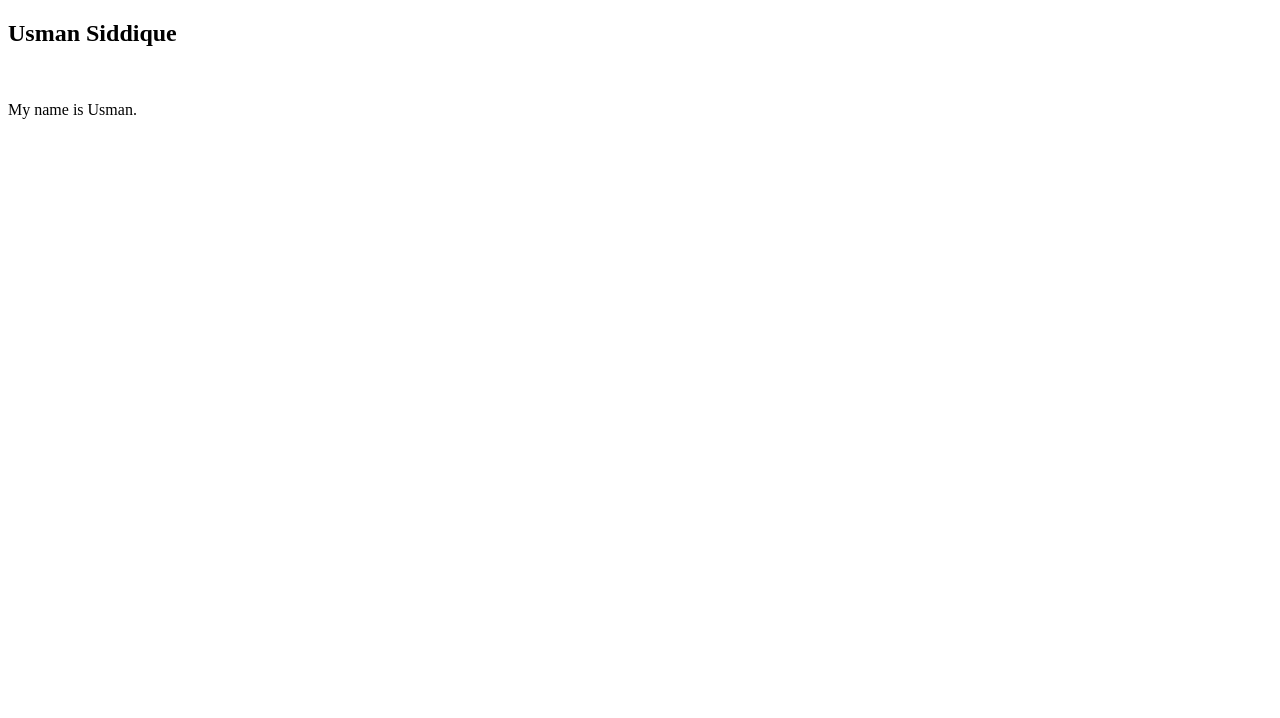
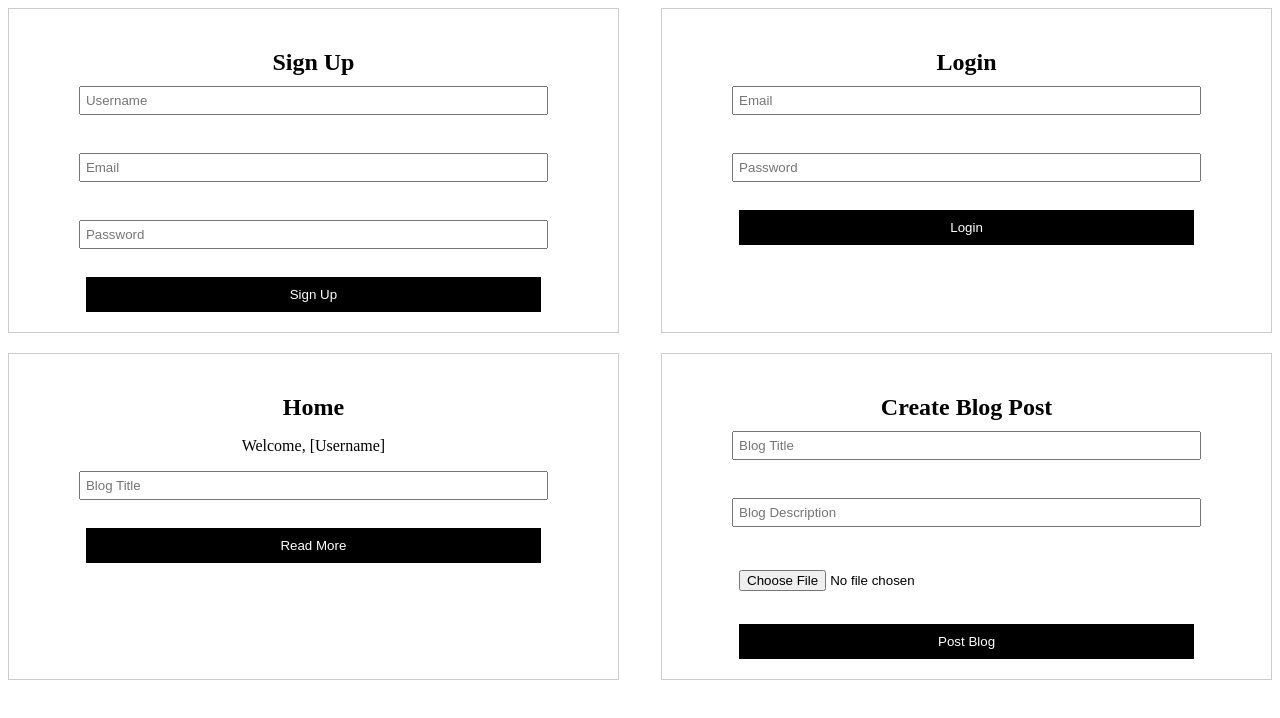
Before and after one commit to myselfusman/first-git-repo, a plain HTML site: page index.html in a window 1280 px wide. Drawn offline with Linux system fonts and the light colour scheme.

Commit message:
Create 4 forms Sign Up, Login, Home, Create Blog page with required css style.

```diff
--- a/index.html
+++ b/index.html
@@ -1,13 +1,52 @@
 <!DOCTYPE html>
 <html lang="en">
 <head>
-    <meta charset="UTF-8">
-    <title>Template</title>
+  <meta charset="UTF-8">
+  <meta name="viewport" content="width=device-width, initial-scale=1.0">
+  <title>Forms</title>
+  <link rel="stylesheet" href="styles.css">
 </head>
 <body>
-<section>
-    <h2> Usman Siddique </h2><br>
-    <p>My name is Usman.</p>
-</section>
+  <div class="container">
+    <div class="row">
+      <div class="form">
+        <h2>Sign Up</h2>
+        <form>
+          <input type="text" placeholder="Username" required><br>
+          <input type="email" placeholder="Email" required><br>
+          <input type="password" placeholder="Password" required><br>
+          <button type="submit">Sign Up</button>
+        </form>
+      </div>
+      <div class="form">
+        <h2>Login</h2>
+        <form>
+          <input type="email" placeholder="Email" required><br>
+          <input type="password" placeholder="Password" required><br>
+          <button type="submit">Login</button>
+        </form>
+      </div>
+    </div>
+    <div class="row">
+      <div class="form">
+        <h2>Home</h2>
+        <div>
+          <p>Welcome, [Username]</p>
+          <input type="text" placeholder="Blog Title" required><br>
+          <button type="button">Read More</button>
+        </div>
+      </div>
+      <div class="form">
+        <h2>Create Blog Post</h2>
+        <form>
+          <input type="text" placeholder="Blog Title" required><br>
+          <input type="" placeholder="Blog Description" required><br>
+
+          <input type="file" id="file" name="file"><br>
+          <button type="submit">Post Blog</button>
+        </form>
+      </div>
+    </div>
+  </div>
 </body>
 </html>
--- /dev/null
+++ b/styles.css
@@ -0,0 +1,42 @@
+.container {
+  display: flex;
+  flex-direction: column;
+  gap: 20px;
+}
+
+.row {
+  display: flex;
+  justify-content: space-between;
+  gap: 20px;
+}
+
+.form {
+  border: 1px solid #ccc;
+  padding: 20px;
+  width: 45%;
+  text-align: center;
+}
+
+.form h2 {
+  margin-bottom: 10px;
+}
+
+.form input {
+  display: block;
+  width: 80%;
+  margin: 10px auto;
+  padding: 5px;
+}
+
+.form button {
+  width: 80%;
+  padding: 10px;
+  background-color: #000;
+  color: #fff;
+  border: none;
+  cursor: pointer;
+}
+
+.form button:hover {
+  background-color: #333;
+}
```
